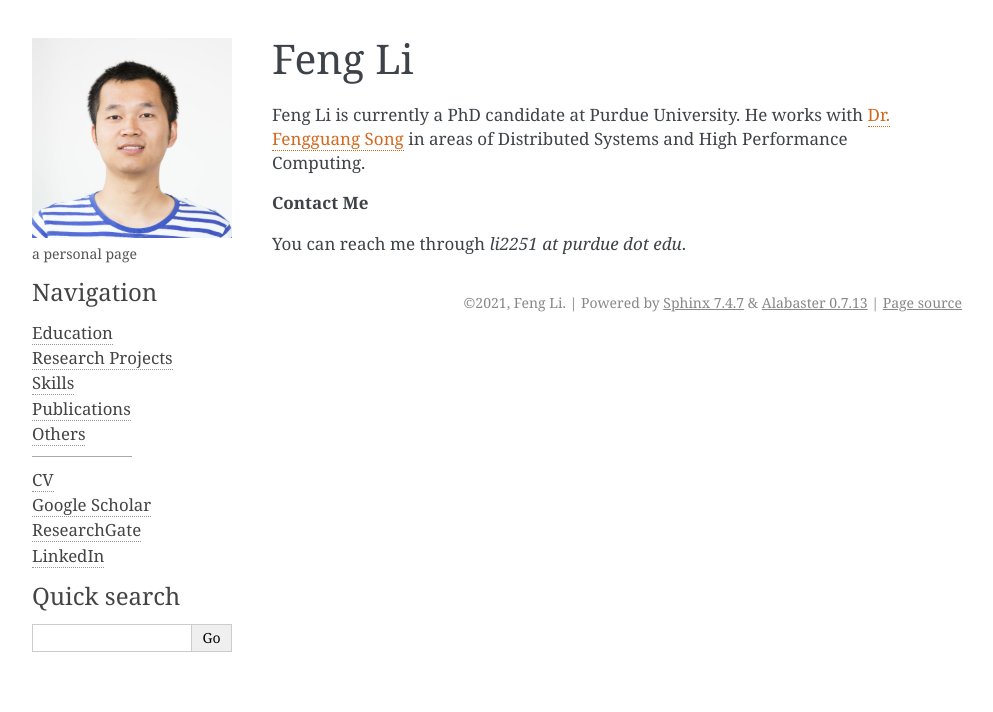
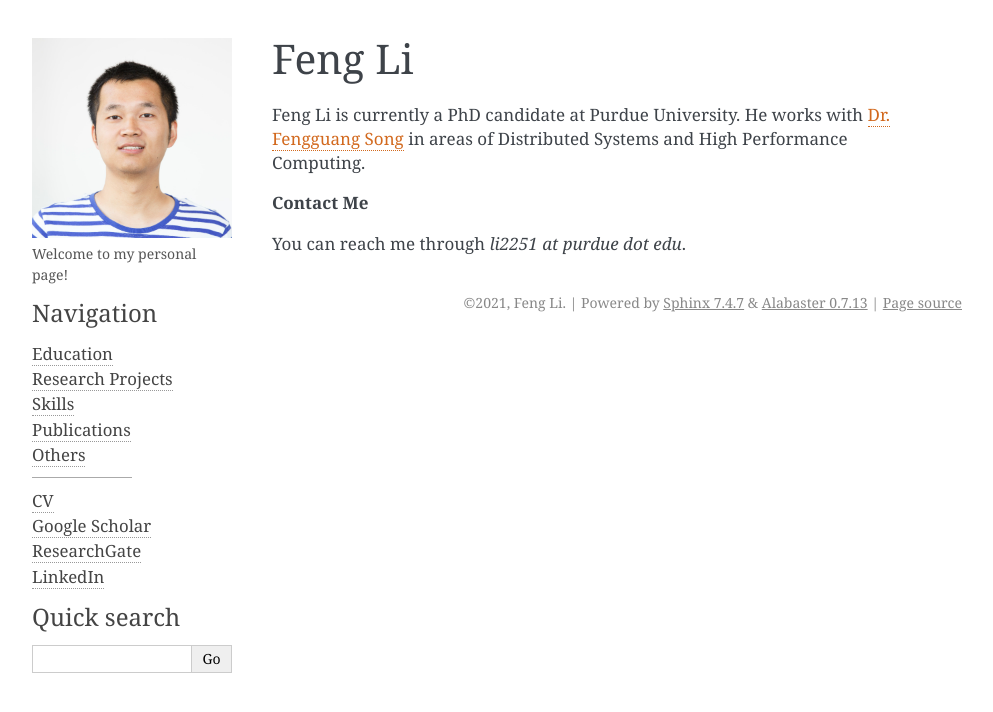
Before and after one commit to fengggli/fengggli.github.io, a Sphinx documentation site: the page built from source/index.rst, in a window 1280 px wide. Shown: the top 712 px of the page, without its empty margins (148-1141 px from the left). Built offline with Sphinx 7.4.7, drawn with Linux system fonts in a browser that asks for light colours.

```diff
--- a/source/conf.py
+++ b/source/conf.py
@@ -22,6 +22,7 @@
 project = 'Feng Li'
 copyright = '2021, Feng Li'
 author = 'Feng Li'
+# html_title='Feng Li\'s personal website'
 
 # The short X.Y version
 version = ''
@@ -84,7 +85,7 @@ html_theme = 'alabaster'
 #
 # html_theme_options = {}
 html_theme_options = {
-    "description": "a personal page",
+    "description": "Welcome to my personal page!",
     "github_user": "fengggli",
     "github_repo": "fengggli.github.io",
     "github_button": False,
```
Also changed, not shown: README.md (+3 -0 lines).
